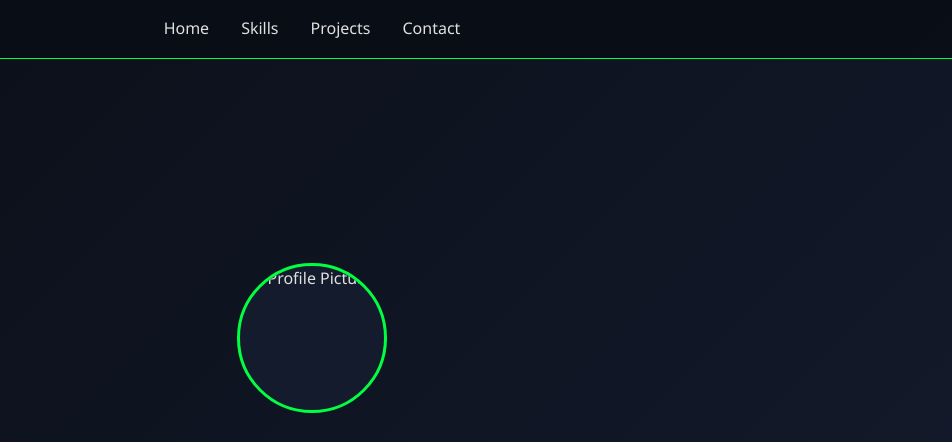
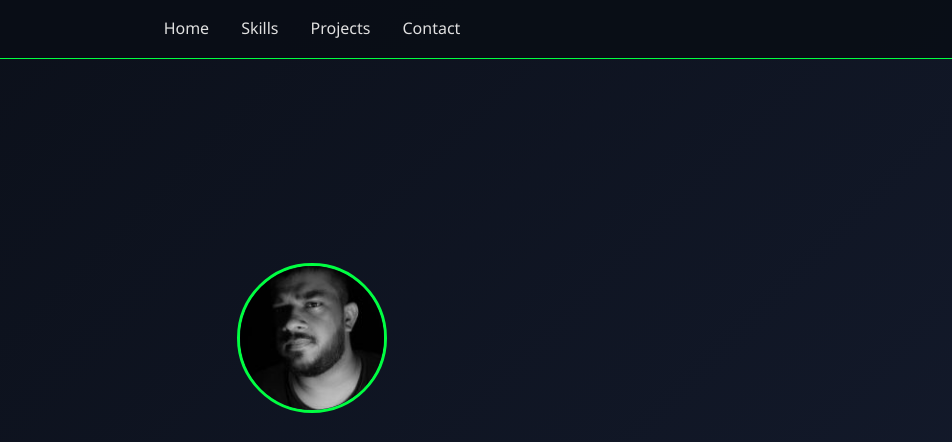
Before and after one commit to Cloud7Paradox/Cloud7Paradox.github.io, a plain HTML site: page index.html in a window 1280 px wide. Shown: the top 442 px of the page, without its empty margins (328-1280 px from the left). Drawn offline with Linux system fonts and the light colour scheme.

Commit message:
Update index.html

```diff
--- a/index.html
+++ b/index.html
@@ -182,7 +182,7 @@
     </nav>
 
     <header id="home">
-        <img src="/api/placeholder/150/150" alt="Profile Picture" class="profile-img">
+        <img src="profile.jpg" alt="Profile Picture" class="profile-img">
         <h1>Network Automation Engineer</h1>
         <p>Specializing in Network Security, Cloud Infrastructure, and DevOps</p>
     </header>
```
